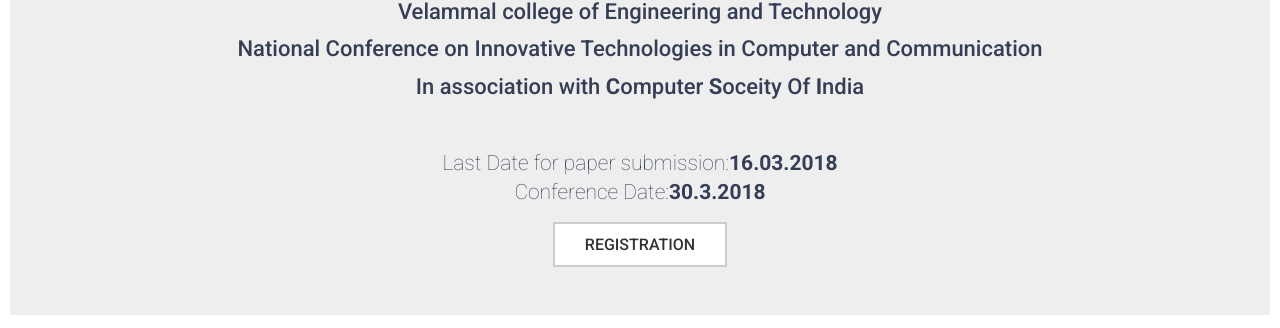
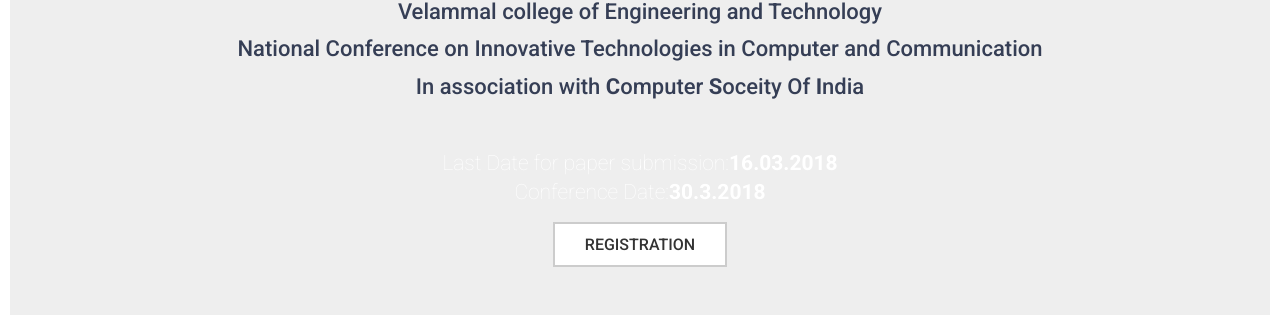
Before and after one commit to vixel-1092/ITC2k18, a plain HTML site: page index.html in a window 1280 px wide. Shown: the part 215-543 px from the top of the page. Drawn offline with Linux system fonts and the light colour scheme; some packages are replaced by stand-ins of ours.

Commit message:
Update index.html

```diff
--- a/index.html
+++ b/index.html
@@ -78,8 +78,8 @@
             <p class="lead">Velammal college of Engineering and Technology<br/> National Conference on Innovative Technologies in Computer and Communication<br />
             In association with <b>C</b>omputer <b>S</b>oceity Of <b>I</b>ndia</p><br />
 		<div class="robo">
-		<p>Last Date for paper submission:<strong><date>16.03.2018</date></strong><br/>
-			Conference Date:<strong><date>30.3.2018</date></strong><br />
+		<p class="robo">Last Date for paper submission:<strong><date>16.03.2018</date></strong><br/>
+			Conference Date:<strong><date>30.3.2018</date></strong><br /></p>
 		</div>
                   <a class="btn btn-default btn-lg page-scroll " href="#section-registration">Registration</a>
 
```
